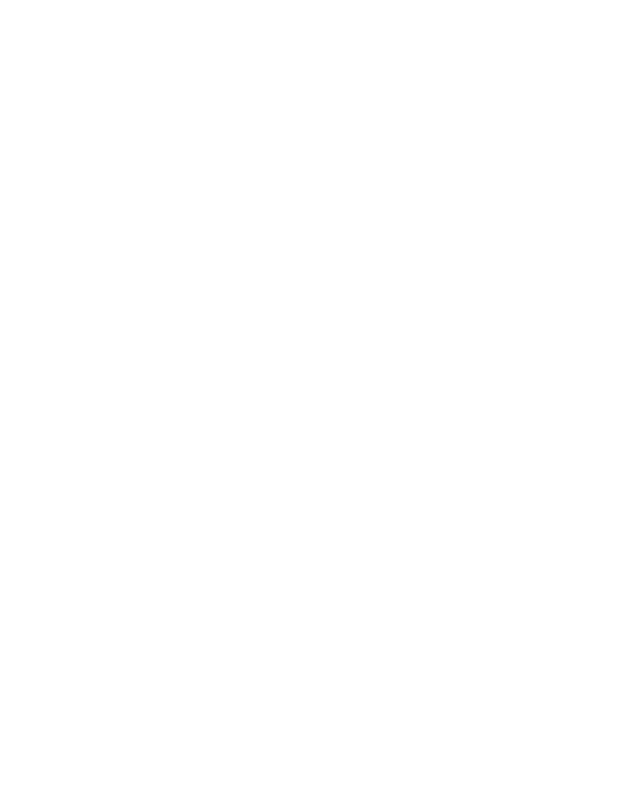
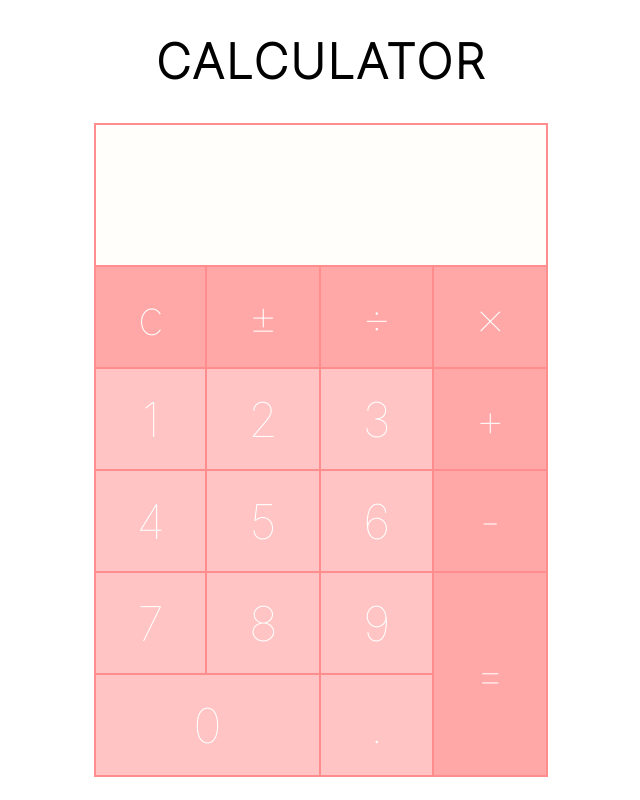
Before and after one commit to HarmelaS/odin-calculator, a plain HTML site: page index.html in a window 1280 px wide. Shown: the whole page, without its empty margins (319-959 px from the left). Drawn offline with Linux system fonts and the light colour scheme.

Commit message:
created buttons & equation functions, added styles

```diff
--- a/index.html
+++ b/index.html
@@ -4,11 +4,39 @@
     <meta charset="UTF-8">
     <meta http-equiv="X-UA-Compatible" content="IE=edge">
     <meta name="viewport" content="width=device-width, initial-scale=1.0">
+    <link href="https://fonts.googleapis.com/css2?family=Inter:wght@100;200&display=swap" rel="stylesheet">
     <link rel="stylesheet" href="style.css" type="text/css">
     <script src="script.js" defer></script>
     <title>Calculator</title>
 </head>
 <body>
+    <header><h1>CALCULATOR</h1></header>
+    <main>
+        <div class="calculator-container">
+            <div class="display">
 
+            </div>
+
+                <button class="clear">c</button>
+                <button class="negPos">±</button>
+                <button class="divide">÷</button>
+                <button class="multiply">×</button>
+                <button class="one" value="1">1</button>
+                <button class="two" value="2">2</button>
+                <button class="three" value="3">3</button>
+                <button class="four" value="4">4</button>
+                <button class="five" value="5">5</button>
+                <button class="six" value="6">6</button>
+                <button class="seven" value="7">7</button>
+                <button class="eight" value="8">8</button>
+                <button class="nine" value="9">9</button>
+                <button class="zero" value="0">0</button>
+                <button class="decimal">.</button>
+                <button class="add">+</button>
+                 <button class="subtract">-</button>
+                <button class="equal">=</button>
+
+        </div>
+    </main>
 </body>
 </html>
--- a/script.js
+++ b/script.js
@@ -0,0 +1,35 @@
+
+function add(a,b) {
+    return a + b;
+}
+
+function subtract(a,b){
+    return a - b;
+}
+
+function multiply(a,b){
+    return a * b;
+}
+
+function divide(a,b){
+    return a / b;
+}
+
+function operate(operator, a, b){
+    switch (operator) {
+        case "+":
+            add(a,b);
+            break;
+        case "-":
+            subtract(a,b);
+            break;
+        case "*":
+            multiply(a,b);
+            break;
+        case "/":
+            divide(a,b);
+            break;
+        default:
+            alert("Error: use an operator");
+    }
+}
--- a/style.css
+++ b/style.css
@@ -0,0 +1,100 @@
+* {
+    font-family: 'Inter', sans-serif;
+}
+
+main {
+    display: flex;
+    justify-content: center;
+}
+
+header {
+    text-align: center;
+    font-size: 24px;
+    letter-spacing: 2px;
+}
+
+.calculator-container {
+    display: grid;
+    border: 2px solid #ff8d8d;
+    width: 450px;
+    grid-template-columns: repeat(4, auto);
+    grid-template-rows: repeat(6, auto);
+    gap: 2px;
+    background-color: #ff8d8d;
+}
+
+
+.calculator-container > div {
+    background-color: #fffefb;
+    padding: 20px 10px;
+    font-size: 64px;
+}
+
+.display {
+    display: flex;
+    flex-direction: column-reverse;
+    color: #626262;
+    grid-row: 1;
+    grid-column: 1 / span 4;
+    height: 100px;
+    text-align: right;
+}
+
+.zero {
+    grid-row: 6;
+    grid-column: span 2;
+}
+
+/* item 16 */
+.add {
+    grid-row: 3;
+    grid-column: 4;
+}
+
+/* item 17 */
+.subtract {
+    grid-row: 4;
+    grid-column: 4;
+}
+
+/* item 18 */
+.equal {
+    grid-row: 5 / span 2;
+    grid-column: 4;
+    height: auto;
+}
+
+button {
+    border: none;
+    cursor: pointer;
+    height: 100px;
+    background-color: #ffc4c3;
+    color: #ffffff;
+    font-size: 48px;
+    font-weight: 100;
+}
+
+button:hover {
+    background-color: #ffe1de;
+    color: #ff8d8d;
+}
+
+.clear,
+.negPos,
+.divide,
+.multiply,
+.add,
+.subtract,
+.equal {
+    background-color: #ffa8a7;
+}
+
+/*
+clear
+negPos
+divide
+multiply
+add
+subtract
+equal
+ */
```
